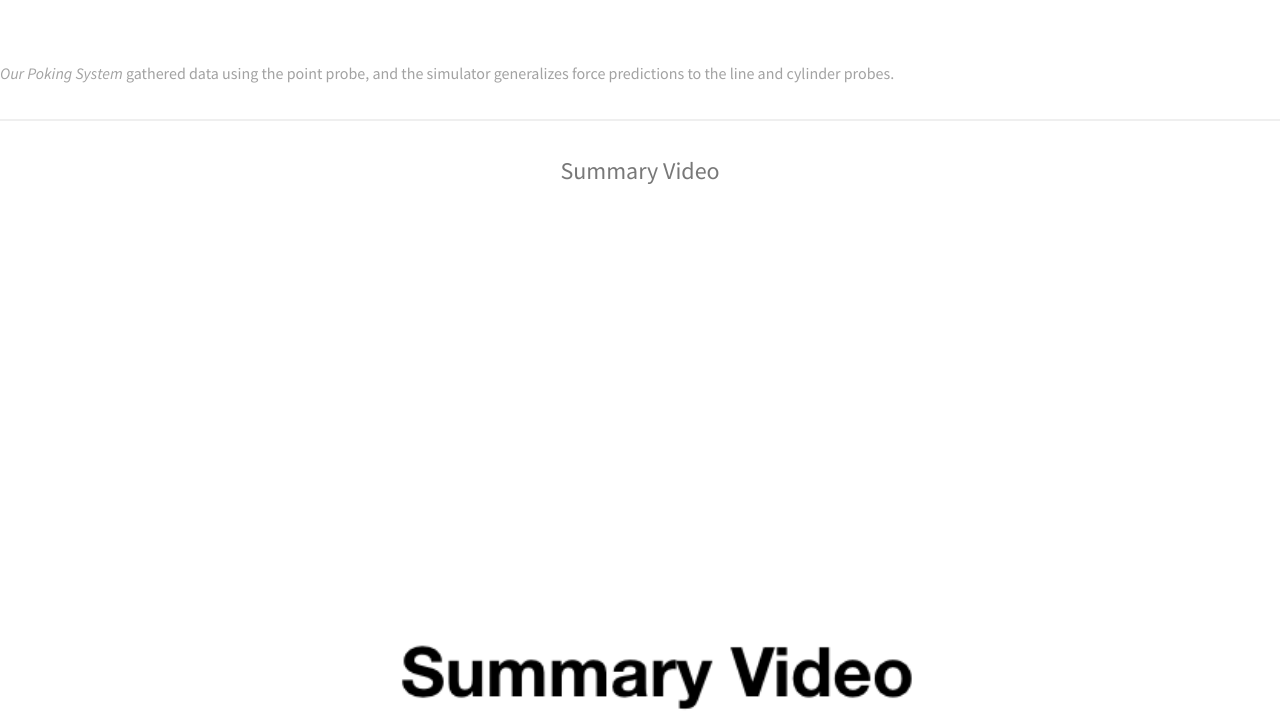
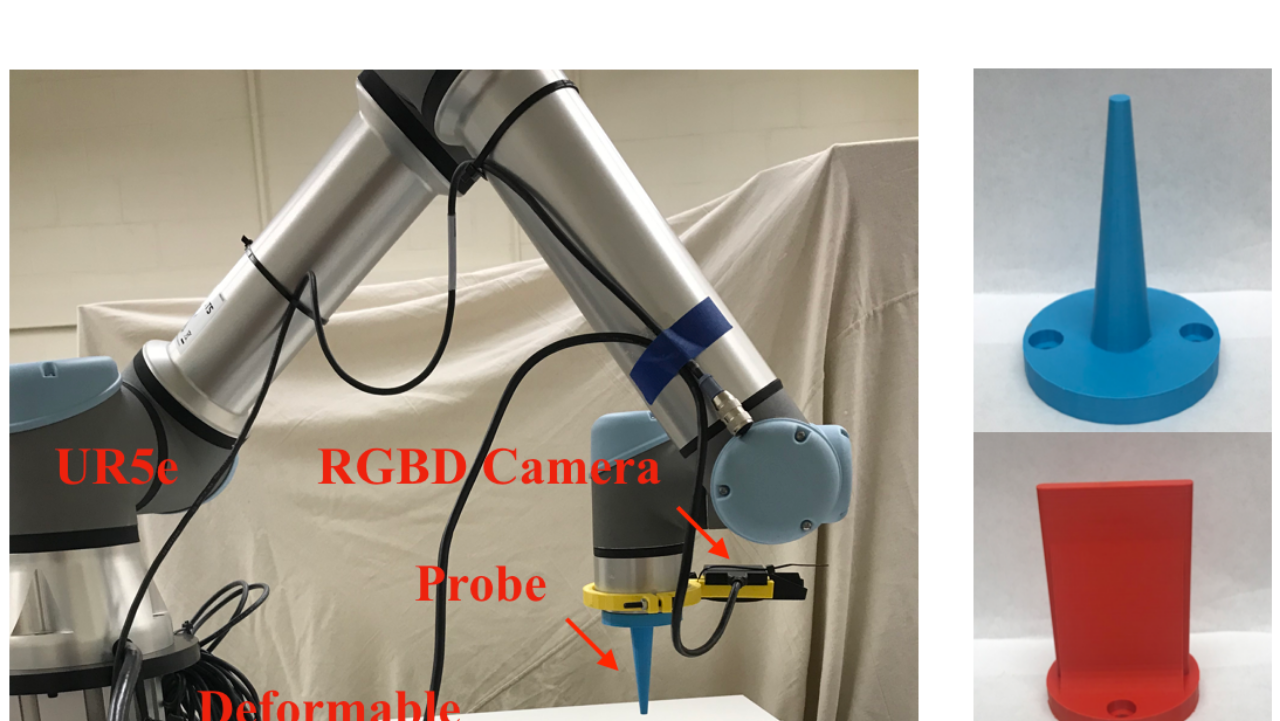
Before and after one commit to kailucs/DeerKK.github.io, a website: page RobotPoking.html in a window 1280 px wide. Shown: the part 1019-1740 px from the top of the page. Drawn offline with Linux system fonts and the light colour scheme; files whose address does not match are found by name.

Commit message:
Update RobotPoking.html

```diff
--- a/RobotPoking.html
+++ b/RobotPoking.html
@@ -78,7 +78,7 @@
                 </div>
             </div>
 
-            <!--div class="12u$"><a href=""><span class="image fit"><img src="images/RobotPoking/system_all.png" alt=""></span></a></div-->
+            <div class="12u$"><a href=""><span class="image fit"><img src="images/RobotPoking/system_all.png" alt=""></span></a></div>
 
             <p><i>Our Poking System</i> gathered data using the point probe,
                 and the simulator generalizes force predictions to the line and cylinder probes.
```
